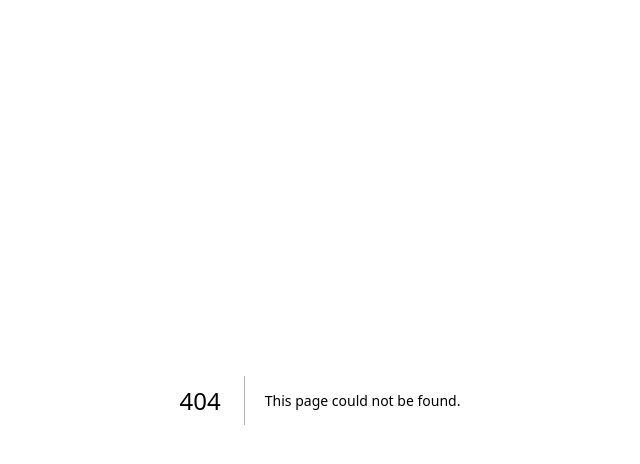
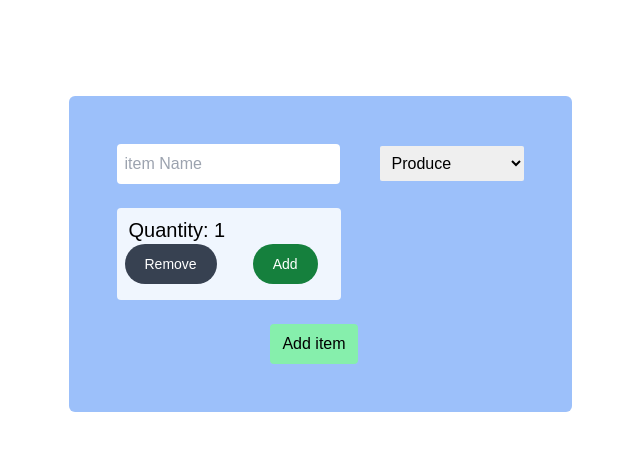
Before and after one commit to ultradogg00/cprg306-assignments, a Next.js app: page /week-5 in a window 1280 px wide. Before the commit this address had no page. Shown: the top 464 px of the page, without its empty margins (320-960 px from the left). Built offline with nearby package versions, Linux system fonts and the light colour scheme.

Commit message:
week-5 done
done with csss

```diff
--- a/app/page.js
+++ b/app/page.js
@@ -10,6 +10,8 @@ export default function Home() {
           <li className="pt-6"><Link className=" underline text-red-500 hover:text-red-300"  href="./week-2">Week 2 page</Link></li>
           <li className="pt-2"><Link className=" underline text-red-500 hover:text-red-300"  href="./week-3">Week 3 page</Link></li>
           <li className="pt-2"><Link className=" underline text-red-500 hover:text-red-300"  href="./week-4">Week 4 page</Link></li>
+          <li className="pt-2"><Link className=" underline text-red-500 hover:text-red-300"  href="./week-5">Week 5 page</Link></li>
+
         </ol>
       </div>
 
--- /dev/null
+++ b/app/week-5/new-item.js
@@ -0,0 +1,111 @@
+"use client";
+import { useState } from "react";
+
+export default function NewItem() {
+  const [name, setName] = useState("");
+  const [category, setCategory] = useState("Produce");
+  const [quantity, setQuantity] = useState(1);
+  let isDialble = false;
+
+  const handleSubmit = (event) => {
+    event.preventDefault();
+    let item = {
+      iName: name,
+      iCategory: category,
+      iQuantity: quantity,
+    };
+    console.dir(item);
+    alert(`
+            Name:${item.iName}
+            Category :${item.iCategory}
+            Quantity:${item.iQuantity}
+
+            `);
+    setName("");
+    setCategory("Produce");
+    setQuantity(1);
+  };
+  let decBtn =
+    "mr-9 disabled:bg-gray-500 text-white bg-red-700 hover:bg-red-800 focus:outline-none focus:ring-4 focus:ring-red-300 font-medium rounded-full text-sm px-5 py-2.5 text-center me-2 mb-2 dark:bg-red-600 dark:hover:bg-red-700 dark:focus:ring-red-900";
+  if (quantity == 1) {
+    isDialble = true;
+    decBtn =
+      "mr-9 disabled:bg-gray-700 text-white bg-red-700  focus:outline-none focus:ring-4 focus:ring-red-300 font-medium rounded-full text-sm px-5 py-2.5 text-center me-2 mb-2 dark:bg-red-600  dark:focus:ring-red-900";
+  }
+  const increment = () => {
+    setQuantity(quantity + 1);
+  };
+  const decrement = () => {
+    if (quantity > 1) {
+      setQuantity(quantity - 1);
+    } else {
+      isDialble = true;
+    }
+  };
+  const handleItemName = (event) => {
+    setName(event.target.value);
+  };
+  const handleCategory = (event) => {
+    setCategory(event.target.value);
+  };
+  return (
+    <div className=" flex justify-center  p-3 mt-12 ">
+      <div className="rounded-md bg-blue-500 bg-opacity-50 p-12">
+        <form onSubmit={handleSubmit}>
+          <input
+          value={name}
+            required
+            className="py-2 px-2 mr-10 mb-4 rounded text-black "
+            onChange={handleItemName}
+            placeholder="item Name"
+          ></input>
+
+          <select
+            value={category}
+            className="py-2 px-2 rounded-sm text-black"
+            onChange={handleCategory}
+            // onFocus={(event) => event.target.size = 2}
+            // onBlur={(e) => e.target.size = 1}
+          >
+            <option value="Produce">Produce</option>
+            <option value="Dairy">Dairy</option>
+            <option value="Bakery">Bakery</option>
+            <option value="Meat">Meat</option>
+            <option value="Frozen Foods">Frozen Foods</option>
+            <option value="Canned Goods">Canned Goods</option>
+            <option value="Beverages">Beverages</option>
+
+          </select>
+
+          <div className="mt-2 p-2 bg-white text-black bg-opacity-85 rounded w-56  ">
+            <p className="text-xl pl-1">Quantity: {quantity}</p>
+            <button
+              type="button"
+              disabled={isDialble}
+              className={decBtn}
+              onClick={decrement}
+            >
+              Remove{" "}
+            </button>
+            <button
+              type="button"
+              onClick={increment}
+              className="text-white bg-green-700 hover:bg-green-800 focus:outline-none focus:ring-4 focus:ring-green-300 font-medium rounded-full text-sm px-5 py-2.5 text-center me-2 mb-2 dark:bg-green-600 dark:hover:bg-green-700 dark:focus:ring-green-800"
+            >
+              Add{" "}
+            </button>
+          </div>
+
+          <div className="flex justify-center mt-6">
+            <button
+              type="submit"
+              className="mr-3  text-black rounded bg-green-300 px-3 py-2 hover:bg-green-600"
+            >
+              Add item
+            </button>
+          </div>
+        </form>
+      </div>
+    </div>
+  );
+}
--- /dev/null
+++ b/app/week-5/page.js
@@ -0,0 +1,12 @@
+import NewItem from "./new-item";
+
+
+
+export default function page(){
+    return(
+        <main className="p-9">
+            <NewItem/>
+
+        </main>
+    );
+}
```
